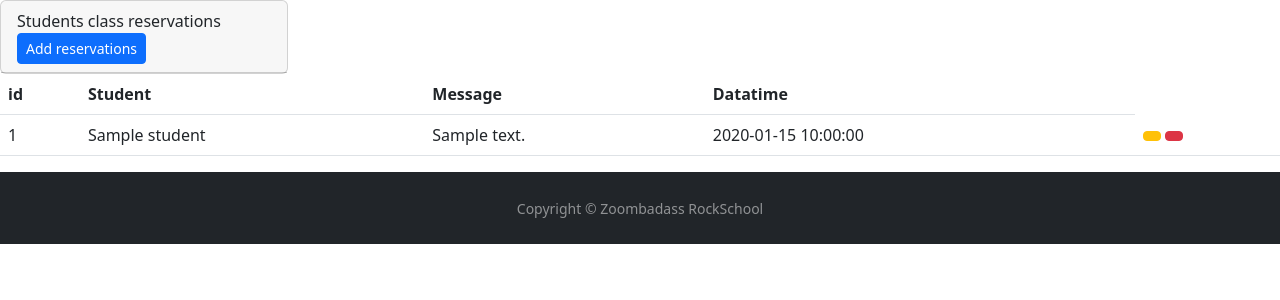
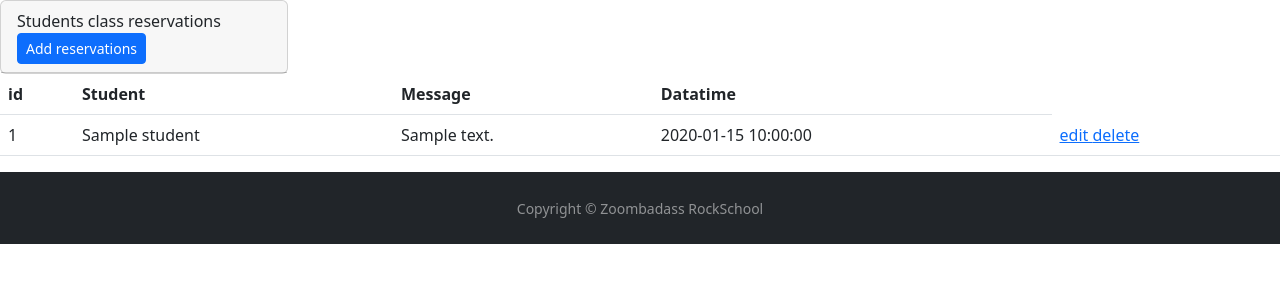
Before and after one commit to Himorell/rockSchool, a PHP site: template src/Views/studentList.php in a window 1280 px wide. Shown: the part 56-356 px from the top of the page. Run offline with PHP 8.4, Linux system fonts and the light colour scheme; the template is opened without the code that fills it: most values are stand-ins (such as "Sample title", 1, 10 or a date in 2020).

Commit message:
create public function delete, findById and destroy

```diff
--- a/src/Views/studentList.php
+++ b/src/Views/studentList.php
@@ -39,8 +39,8 @@
                             <td>{$student->getMessage()}</td>
                             <td>{$student->getDateTime()}</td>
                             <td>
-                            <a href='?action=edit&id={$student->getId()}'><i class='btn  btn-warning btn-sm lnr lnr-pencil'></i></a>
-                            <a href='?action=delete&id={$student->getId()}'><i class='btn  btn-danger btn-sm lnr lnr-trash'></i></a>
+                            <a href='?action=edit&id={$student->getId()}'> edit </a>
+                            <a href='?action=delete&id={$student->getId()}'> delete </a>
                             </td>
                         </tr>
                         ";
```
Also changed, not shown: src/Controllers/StudentController.php (+14 -0 lines), src/Models/Student.php (+13 -0 lines).
